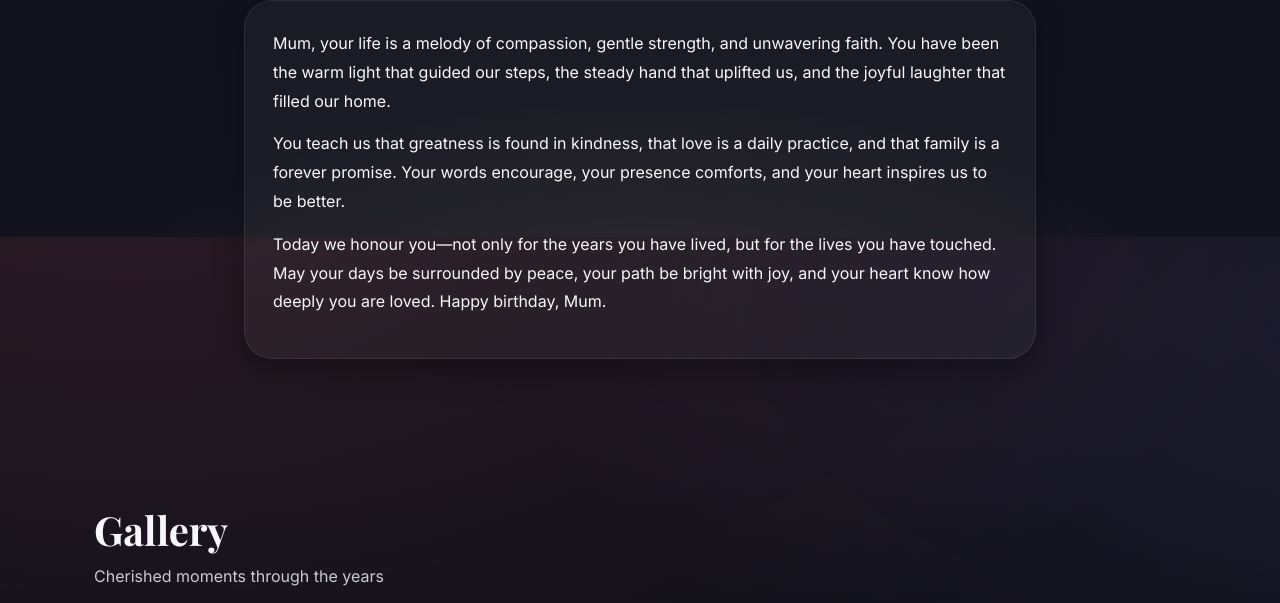
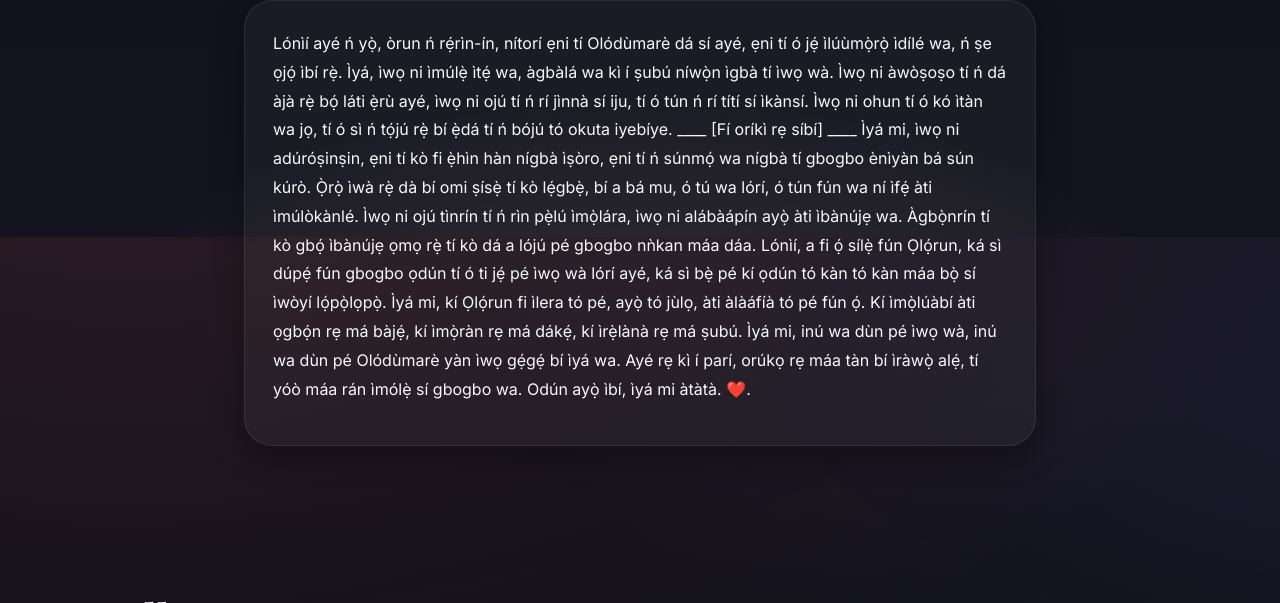
Before and after one commit to Akinloye3264/mummy-s-birthday-website, a plain HTML site: page index.html in a window 1280 px wide. Shown: the part 563-1166 px from the top of the page. Drawn offline with nearby package versions, Linux system fonts and the light colour scheme.

Commit message:
mums website

```diff
--- a/index.html
+++ b/index.html
@@ -12,6 +12,7 @@
     <link href="https://fonts.googleapis.com/css2?family=Playfair+Display:wght@500;700&family=Inter:wght@300;400;600&display=swap" rel="stylesheet" />
 
     <link rel="stylesheet" href="main.css" />
+    <link rel="icon" href="./IMG-20250809-WA0058.jpg" type="image/x-icon" />
   </head>
   <body>
     <a class="skip-link" href="#main">Skip to content</a>
@@ -51,22 +52,32 @@
       <!-- Eulogy -->
       <section id="eulogy" class="section eulogy" aria-label="Eulogy">
         <div class="container narrow">
-          <h2 class="section-title">Oriki </h2>
+          <h2 class="section-title">Ìyá mi olólùfẹ́.</h2>
           <div class="prose">
             <p>
-              Mum, your life is a melody of compassion, gentle strength, and unwavering faith.
-              You have been the warm light that guided our steps, the steady hand that uplifted us,
-              and the joyful laughter that filled our home.
-            </p>
-            <p>
-              You teach us that greatness is found in kindness, that love is a daily practice,
-              and that family is a forever promise. Your words encourage, your presence comforts,
-              and your heart inspires us to be better.
-            </p>
-            <p>
-              Today we honour you—not only for the years you have lived, but for the lives you have touched.
-              May your days be surrounded by peace, your path be bright with joy, and your heart know
-              how deeply you are loved. Happy birthday, Mum.
+              Lónìí ayé ń yọ̀, òrun ń rẹ́rìn-ín, nítorí ẹni tí Olódùmarè dá sí ayé, ẹni tí ó jẹ́ ìlúùmọ̀rọ̀ ìdílé wa, ń ṣe ọjọ́ ìbí rẹ̀.
+Ìyá, ìwọ ni ìmúlẹ̀ ìtẹ́ wa, àgbàlá wa kì í ṣubú níwọ̀n ìgbà tí ìwọ wà.
+
+Ìwọ ni àwòṣoṣo tí ń dá àjà rẹ̀ bọ́ láti ẹ̀rù ayé, ìwọ ni ojú tí ń rí jìnnà sí iju, tí ó tún ń rí títí sí ìkànsí.
+Ìwọ ni ohun tí ó kó ìtàn wa jọ, tí ó sì ń tọ́jú rẹ̀ bí ẹ̀dá tí ń bójú tó okuta iyebíye.
+
+____ [Fí oríkì rẹ síbí] ____
+
+Ìyá mi, ìwọ ni adúróṣinṣin, ẹni tí kò fi ẹ̀hìn hàn nígbà ìṣòro, ẹni tí ń súnmọ́ wa nígbà tí gbogbo ènìyàn bá sún kúrò.
+Ọ̀rọ̀ ìwà rẹ̀ dà bí omi ṣísẹ̀ tí kò lẹ́gbẹ̀, bí a bá mu, ó tú wa lórí, ó tún fún wa ní ìfẹ́ àti ìmúlòkànlé.
+
+Ìwọ ni ojú tìnrín tí ń rìn pẹ̀lú ìmọ̀lára, ìwọ ni alábàápín ayọ̀ àti ìbànújẹ wa.
+Àgbọ̀nrín tí kò gbọ́ ìbànújẹ ọmọ rẹ̀ tí kò dá a lójú pé gbogbo nǹkan máa dáa.
+
+Lónìí, a fi ọ́ sílẹ̀ fún Ọlọ́run, ká sì dúpẹ́ fún gbogbo ọdún tí ó ti jẹ́ pé ìwọ wà lórí ayé, ká sì bẹ̀ pé kí ọdún tó kàn tó kàn máa bọ̀ sí ìwòyí lọ́pọ̀lọpọ̀.
+
+Ìyá mi, kí Ọlọ́run fi ìlera tó pé, ayọ̀ tó jùlọ, àti àlàáfíà tó pé fún ọ́.
+Kí ìmọ̀lúàbí àti ọgbọ́n rẹ má bàjẹ́, kí ìmọ̀ràn rẹ má dákẹ́, kí ìrẹ̀lànà rẹ má ṣubú.
+
+Ìyá mi, inú wa dùn pé ìwọ wà, inú wa dùn pé Olódùmarè yàn ìwọ gẹ́gẹ́ bí ìyá wa.
+Ayé rẹ kì í parí, orúkọ rẹ máa tàn bí ìràwọ̀ alẹ́, tí yóò máa rán ìmólẹ̀ sí gbogbo wa.
+
+Odún ayọ̀ ìbí, ìyá mi àtàtà. ❤️.
             </p>
           </div>
         </div>
```
